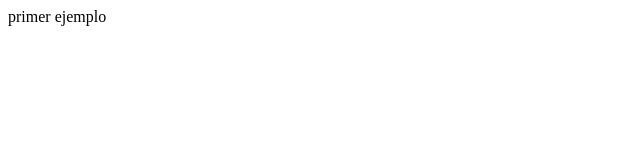
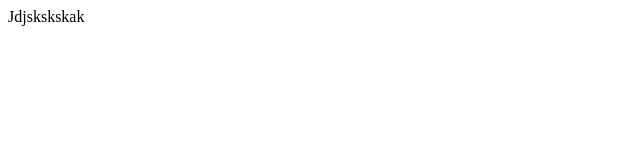
Before and after one commit to HaythamPlay/Html, a plain HTML site: page index.html in a window 1280 px wide. Shown: the full height of the page, 0-640 px from the left. Drawn offline with Linux system fonts and the light colour scheme.

Commit message:
Update index.html

```diff
--- a/index.html
+++ b/index.html
@@ -1,8 +1,8 @@
 <html>
-  <head>
+  <head><title>Waves</title>
 
   </head>
   <body>
-    primer ejemplo
+    Jdjskskskak
   </body>
 </html>
```
